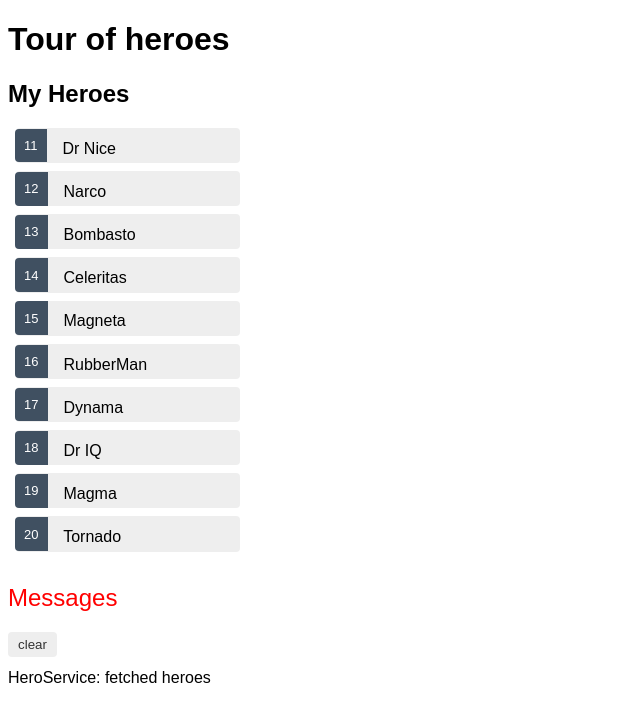
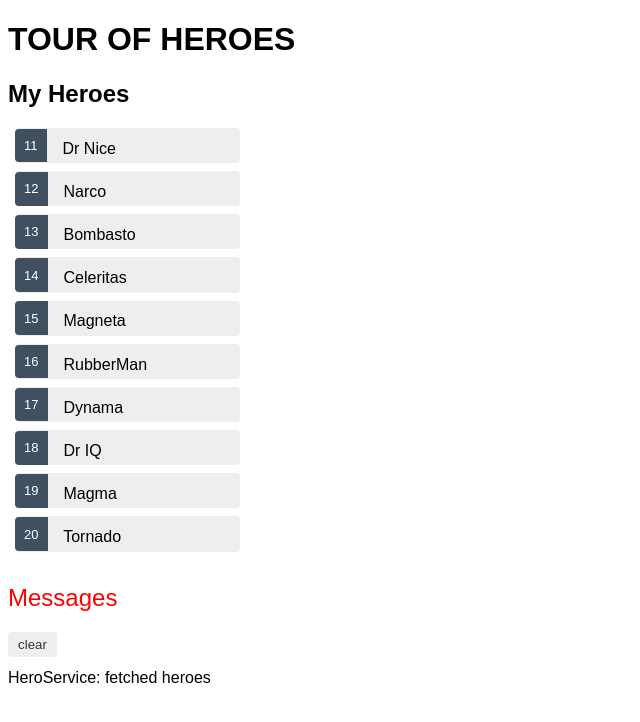
Before and after one commit to albertotomatis/angular-tour-of-heroes, an Angular app: page / in a window 1280 px wide. Shown: the top 722 px of the page, without its empty margins (0-640 px from the left). Built offline with nearby package versions, Linux system fonts and the light colour scheme.

Commit message:
esercizio  1.1 da finire

```diff
--- a/src/app/app-title/app-title.component.html
+++ b/src/app/app-title/app-title.component.html
@@ -1 +1 @@
-<h1>{{title}}</h1>
+<h1>{{title | uppercase}}</h1>
--- a/src/app/app-title/app-title.component.ts
+++ b/src/app/app-title/app-title.component.ts
@@ -1,4 +1,5 @@
-import { Component, OnInit } from '@angular/core';
+import { Component, OnInit, Input } from '@angular/core';
+import { Hero } from '../hero';
 
 @Component({
   selector: 'app-app-title',
@@ -7,6 +8,7 @@ import { Component, OnInit } from '@angular/core';
 })
 export class AppTitleComponent implements OnInit {
 title = "Tour of heroes"
+@Input() hero: Hero
   constructor() { }
 
   ngOnInit(): void {
--- a/src/app/heroes/heroes.component.html
+++ b/src/app/heroes/heroes.component.html
@@ -1,4 +1,5 @@
-<app-app-title></app-app-title>
+<!-- aggiungere variabile [hero] -->
+<app-app-title [hero]></app-app-title>
 
 <h2>My Heroes</h2>
 
```
